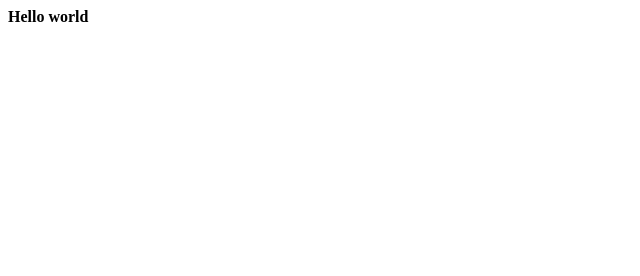
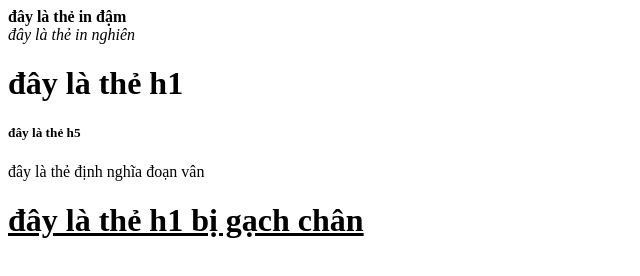
Before and after one commit to Huylephat/Huylephat.github.io, a plain HTML site: page index.html in a window 1280 px wide. Shown: the whole page, without its empty margins (0-640 px from the left). Drawn offline with Linux system fonts and the light colour scheme.

Commit message:
Update index.html

```diff
--- a/index.html
+++ b/index.html
@@ -1 +1,7 @@
-<b>Hello world</b>
+<b>đây là thẻ in đậm</b>
+<br />
+<i>đây là thẻ in nghiên</i>
+<h1>đây là thẻ h1</h1>
+<h5>đây là thẻ h5</h5>
+<p>đây là thẻ định nghĩa đoạn vân</p>
+<h1><u>đây là thẻ h1 bị gạch chân</u></h1>
```
